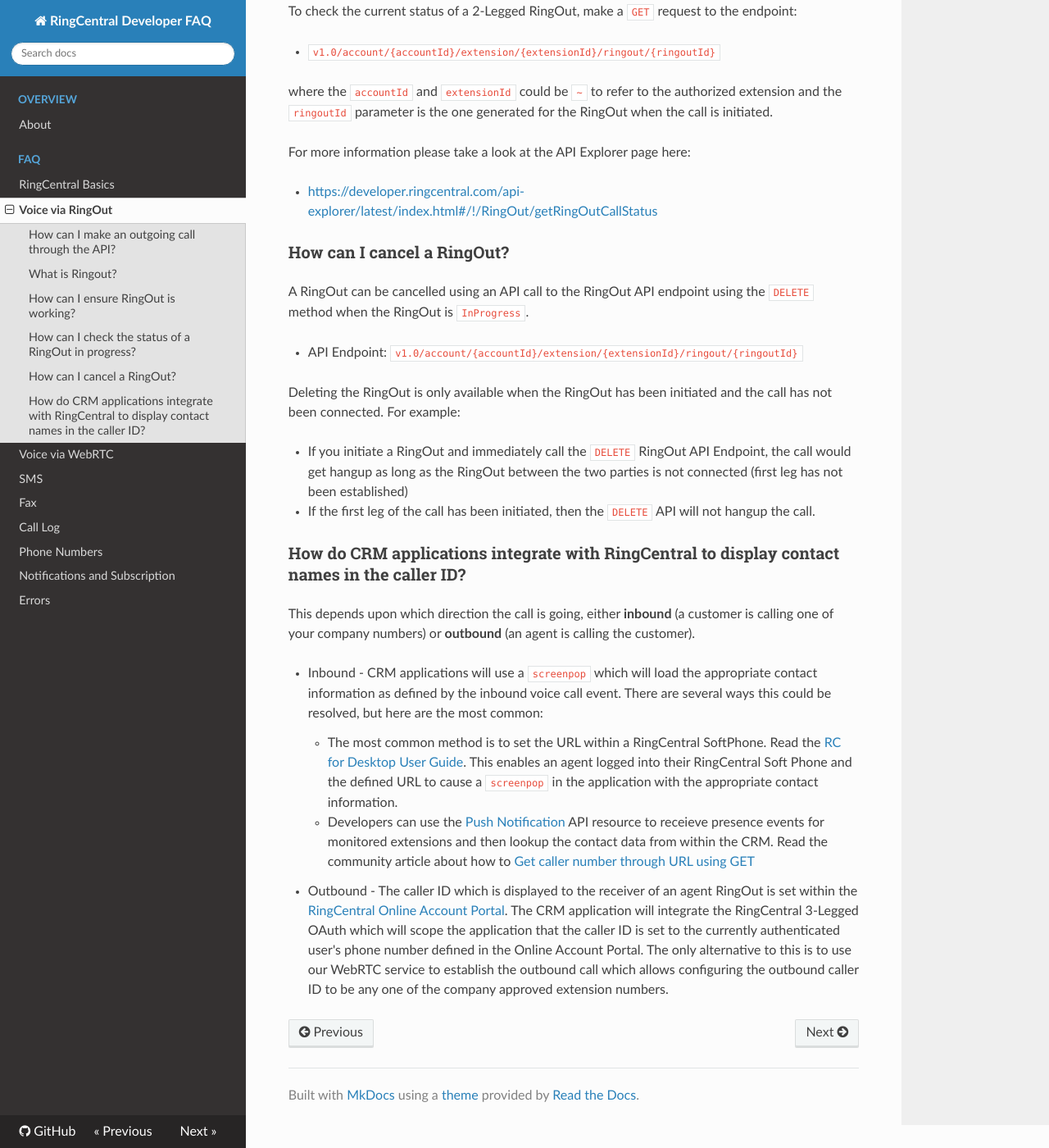
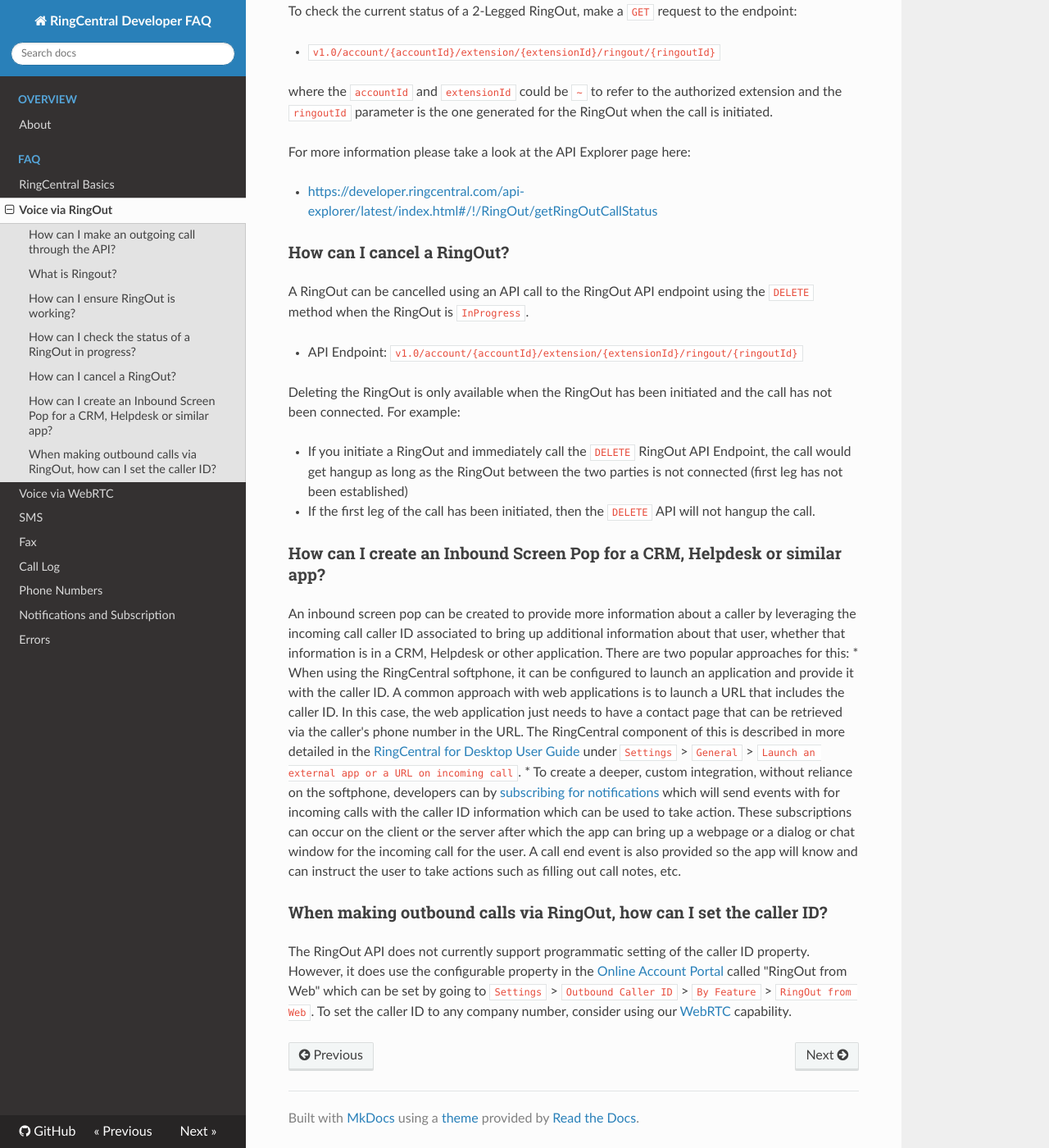
Before and after one commit to ringcentral/ringcentral-faq, an MkDocs documentation site: the page built from docs/voice_ringout.md, in a window 1280 px wide and 1400 px high, scrolled down 959 px. Shown: the whole window at 82% size. Built offline with MkDocs 1.6.1, drawn with Linux system fonts in a browser that asks for light colours; nearby versions of some CDN libraries; old or Windows-style settings are respelled for this version of MkDocs.

Commit message:
update fax and RingOut docs

```diff
--- a/docs/fax.md
+++ b/docs/fax.md
@@ -72,20 +72,6 @@
 
 If you intend the multiple fax numbers to be owned by and associated with multiple production RingCentral Customers, then you can create multiple Sandbox Accounts to represent the multiple Production Accounts.
 
-### How many fax messages can we send (create) with the Fax API? I know RingCentral can handle 1,000 faxes an hour, the attachments cannot be more than 20 mb and we have a 200 page limit. But how can I find the per-minute or per-hour fax limit when we use an API. How do we determine that?
+### How many faxes can I send per minute or per hour via the API?
 
-Looking at our API Documentation for Message-Fax:
-https://developers.ringcentral.com/api-docs/latest/index.html#!#RefCreateFaxMessage
-
-You can see the **Usage Plan** is set to "Heavy". Refer to the Usage Plan Details in the same document to determine what the throttling limit will be:
-https://developers.ringcentral.com/api-docs/latest/index.html#!#UsagePlanDetails.html
-
-**So for Fax (Heavy) it is 10 requests / minute**
-
-Then do the math:
-
-> 10 (per minute) * 60 (minutes per hour) = 600 Fax messages which can be created (SENT) per **hour** using RingCentral API on the Basic plan.
-
-> 10 (per minute) * 60 (minutes per hour) * 24 (hours per day) = 14400 Fax messages which can be created (SENT) per **day** using RingCentral API on the Basic plan.
-
-We do have higher level plans available (but they require additional investigation on use-case, implementation and throttling limits by our Platform team to approve and additional costs may be involved for higher throughput).
+The throttling rates per API are determined by your [RingCentral API Usage Plan](https://developer.ringcentral.com/api-docs/latest/index.html#!#UsagePlan.html) and the API group for the API in question. The fax API is classified as a *Heavy* API which is set to 10 requests / minute by default so the fax rate is 10 per minute or 600 per hour. Higher rate usage plans may be avaiable to you depending on your use case. Create a support case if you wish to request an increase your sending rate.
--- a/docs/voice_ringout.md
+++ b/docs/voice_ringout.md
@@ -41,11 +41,12 @@
 * If you initiate a RingOut and immediately call the `DELETE` RingOut API Endpoint, the call would get hangup as long as the RingOut between the two parties is not connected (first leg has not been established)
 * If the first leg of the call has been initiated, then the `DELETE` API will not hangup the call.
 
-### How do CRM applications integrate with RingCentral to display contact names in the caller ID?
+### How can I create an Inbound Screen Pop for a CRM, Helpdesk or similar app?
 
-This depends upon which direction the call is going, either **inbound** (a customer is calling one of your company numbers) or **outbound** (an agent is calling the customer).
+An inbound screen pop can be created to provide more information about a caller by leveraging the incoming call caller ID associated to bring up additional information about that user, whether that information is in a CRM, Helpdesk or other application. There are two popular approaches for this:
+    * When using the RingCentral softphone, it can be configured to launch an application and provide it with the caller ID. A common approach with web applications is to launch a URL that includes the caller ID. In this case, the web application just needs to have a contact page that can be retrieved via the caller's phone number in the URL. The RingCentral component of this is described in more detailed in the [RingCentral for Desktop User Guide](http://netstorage.ringcentral.com/guides/rc_for_desktop_user_guide.pdf) under `Settings` > `General` > `Launch an external app or a URL on incoming call`.
+    * To create a deeper, custom integration, without reliance on the softphone, developers can by [subscribing for notifications](https://developer.ringcentral.com/api-docs/latest/index.html#!#Notifications.html) which will send events with for incoming calls with the caller ID information which can be used to take action. These subscriptions can occur on the client or the server after which the app can bring up a webpage or a dialog or chat window for the incoming call for the user. A call end event is also provided so the app will know and can instruct the user to take actions such as filling out call notes, etc.
 
-* Inbound - CRM applications will use a `screenpop` which will load the appropriate contact information as defined by the inbound voice call event. There are several ways this could be resolved, but here are the most common:
-    * The most common method is to set the URL within a RingCentral SoftPhone. Read the [RC for Desktop User Guide](http://netstorage.ringcentral.com/guides/rc_for_desktop_user_guide.pdf). This enables an agent logged into their RingCentral Soft Phone and the defined URL to cause a `screenpop` in the application with the appropriate contact information.
-    * Developers can use the [Push Notification](https://developers.ringcentral.com) API resource to receieve presence events for monitored extensions and then lookup the contact data from within the CRM. Read the community article about how to [Get caller number through URL using GET](https://devcommunity.ringcentral.com/ringcentraldev/topics/get-caller-number-through-url-using-get-command?topic-reply-list%5Bsettings%5D%5Bfilter_by%5D=all&topic-reply-list%5Bsettings%5D%5Breply_id%5D=16178945#reply_16178945)
-* Outbound - The caller ID which is displayed to the receiver of an agent RingOut is set within the [RingCentral Online Account Portal](https://service.ringcentral.com). The CRM application will integrate the RingCentral 3-Legged OAuth which will scope the application that the caller ID is set to the currently authenticated user's phone number defined in the Online Account Portal. The only alternative to this is to use our WebRTC service to establish the outbound call which allows configuring the outbound caller ID to be any one of the company approved extension numbers.
+### When making outbound calls via RingOut, how can I set the caller ID?
+
+The RingOut API does not currently support programmatic setting of the caller ID property. However, it does use the configurable property in the [Online Account Portal](https://service.ringcentral.com) called "RingOut from Web" which can be set by going to `Settings` > `Outbound Caller ID` > `By Feature` > `RingOut from Web`. To set the caller ID to any company number, consider using our [WebRTC](voice_webrtc.md) capability.
```
